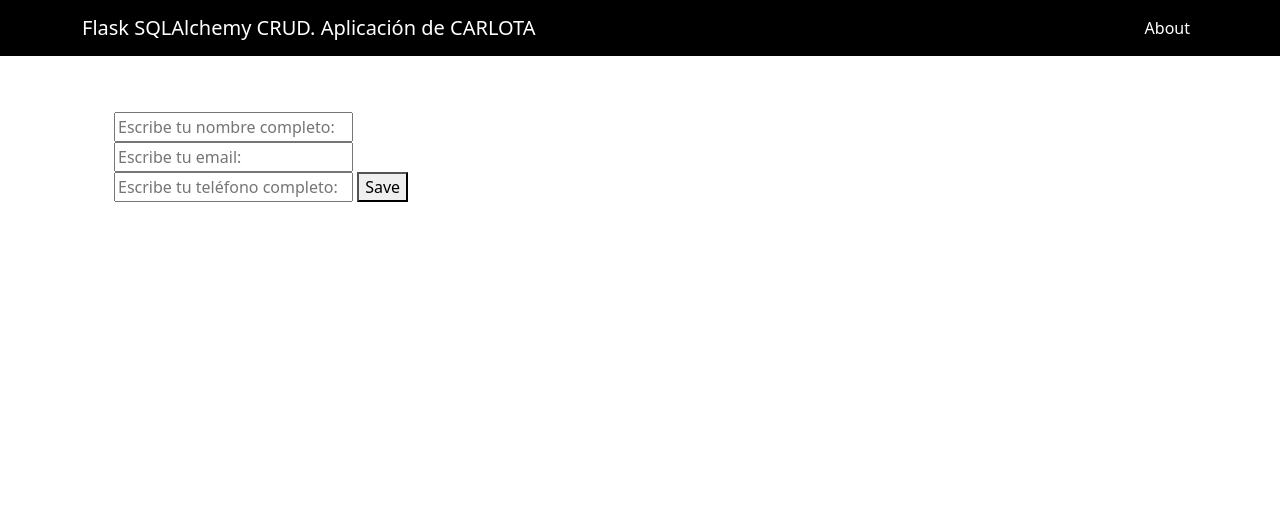
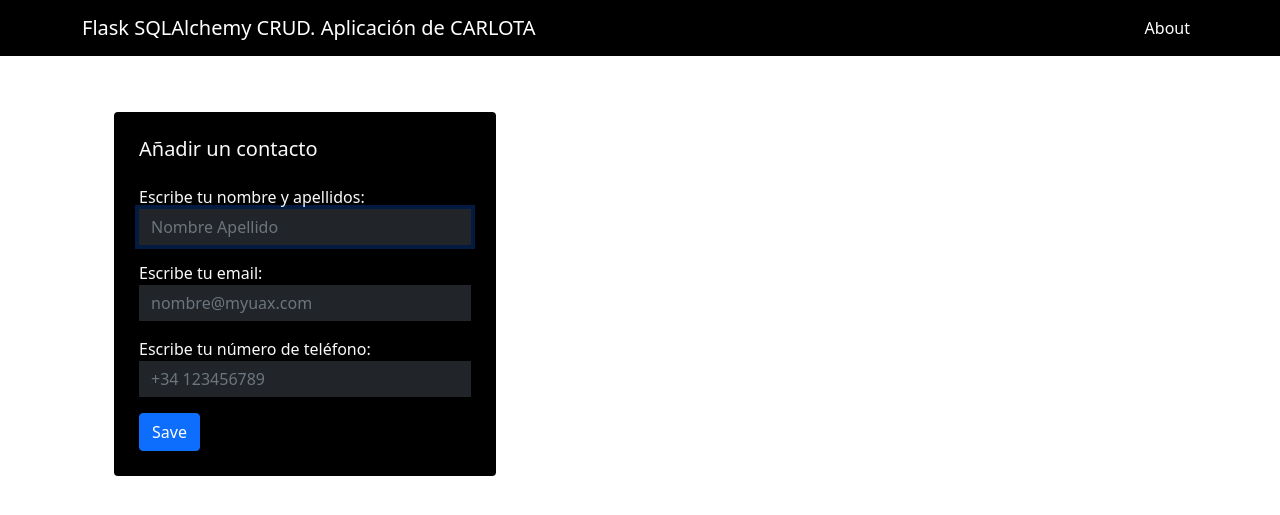
Before and after one commit to carlotamartin/Practica-2-bases-de-datos, a Flask app: page / in a window 1280 px wide. Shown: the top 515 px of the page. Run offline with Flask 2, Linux system fonts and the light colour scheme; data that the repository does not hold is empty.

Commit message:
haciendo bonito todo

```diff
--- a/templates/index.html
+++ b/templates/index.html
@@ -13,6 +13,7 @@
 <div class="row">
 
     <div class="col-md-5 p-5">
+        {% include 'partials/_message.html'%}
 
         {%include 'partials/_contactform.html'%}
     </div>
@@ -20,25 +21,28 @@
 
     <div class="col-md-7">
 
-        <!-- creamos ahora una función para listar todos los contactos-->
-        <div>
         <!-- Ahora vamos a recorrer un buble for, recorriendo la lista contacts-->
         {% for contact in contacts%}
 
-            <div>
-                <h5> {{contact.fullname}} </h5>
+            <div class="card mb-1 bg-black text-white">
+                <div class="card-body py-2 px-3">
+                    <div class="d-flex justify-content-between">
+                        <h5 class="card-title h6">{{ contact.fullname}}</h5>
                         <div>
                             <!--Ahora vamos a crear unos botos para que eliminen y guarden un contacto-->
                             <a href = "{{url_for('contacts.update_contact', id = contact.id)}}">Update</a>
                             <a href = "{{url_for('contacts.delete_contact', id =contact.id)}}">Delete</a>
                         </div>
-                <p> {{contact.email}} </p>
-                <p> {{contact.phone}} </p>
                     </div>
+                    <p class="card-text">{{ contact.email }}</p>
+                    <p class="card-text">{{ contact.phone }}</p>
+                </div>
+            </div>
+
         {% endfor %}
-        </div>
     </div>
 
 
 
+
 {%endblock %}
--- a/templates/layout.html
+++ b/templates/layout.html
@@ -4,12 +4,17 @@
         <meta charset="UTF-8" />
         <meta http-equiv="X-UA-Compatible" content="IE=edge" />
         <meta name="viewport" content="width=device-width, initial-scale=1.0" />
-        <title>Flask SQLAlchemy </title>
+        <title>Flask SQLAlchemy Carlota </title>
         <link
             href="https://cdn.jsdelivr.net/npm/bootstrap@5.1.3/dist/css/bootstrap.min.css"
             rel="stylesheet"
             integrity="sha384-1BmE4kWBq78iYhFldvKuhfTAU6auU8tT94WrHftjDbrCEXSU1oBoqyl2QvZ6jIW3"
             crossorigin="anonymous"
+        />
+        <link
+            rel="stylesheet"
+            href="{{url_for('static', filename='css/main.css')}}"
+        />
     </head>
     <body>
 
--- a/templates/partials/_contactform.html
+++ b/templates/partials/_contactform.html
@@ -1,6 +1,42 @@
-<form action ='/new' method = 'POST'>
-    <input type='text' name='fullname' placeholder = 'Escribe tu nombre completo: ' />
-    <input type='text' name='email' placeholder = 'Escribe tu email: ' />
-    <input type='text' name='phone' placeholder = 'Escribe tu teléfono completo: ' />
-    <button>Save</button>
+<!-- creamos ahora una función para listar todos los contactos-->
+
+<form action="/new" method="POST" class="card bg-black text-light">
+    <div class="card-body p-4">
+        <h1 class="h5 mb-4">Añadir un contacto
+        </h1>
+
+        <div class="mb-3">
+            <label for="fullname">Escribe tu nombre y apellidos:</label>
+            <input
+                type="text"
+                name="fullname"
+                class="form-control rounded-0 bg-dark border-0 text-white"
+                placeholder="Nombre Apellido"
+                autofocus
+            />
+        </div>
+
+        <div class="mb-3">
+            <label for="email">Escribe tu email:</label>
+            <input
+                type="text"
+                name="email"
+                class="form-control rounded-0 bg-dark border-0 text-white"
+                placeholder="nombre@myuax.com"
+                required
+            />
+        </div>
+
+        <div class="mb-3">
+            <label for="phone">Escribe tu número de teléfono:</label>
+            <input
+                type="text"
+                name="phone"
+                class="form-control rounded-0 bg-dark border-0 text-white"
+                placeholder="+34 123456789"
+            />
+        </div>
+
+        <button class="btn btn-primary">Save</button>
+    </div>
 </form>
```
Lines whose indentation alone changed are shown as unchanged.
